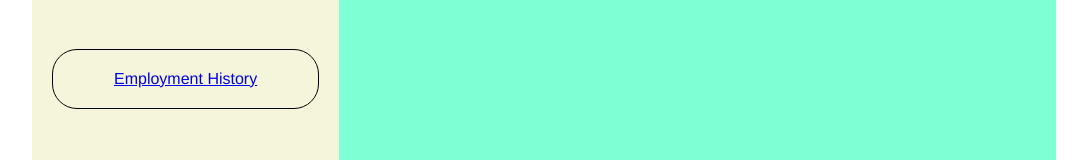
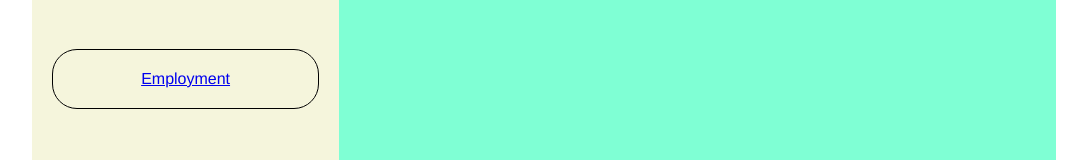
Before and after one commit to er1nh4/cs391a1-mp3, a React app: page / in a window 1280 px wide. Shown: the part 384-544 px from the top of the page, without its empty margins (96-1183 px from the left). Built offline with nearby package versions, Linux system fonts and the light colour scheme; the HTML template or start-up script is replaced by a standard one.

Commit message:
Updated Nav

```diff
--- a/src/components/Nav.tsx
+++ b/src/components/Nav.tsx
@@ -16,10 +16,10 @@ const StyledUnorderedList = styled.ul`
     padding-left: 0;
     display: flex;
     flex-direction: column;
+    justify-content: space-evenly;
 
     @media screen and (max-width: 750px) {
         flex-direction: row;
-        justify-content: space-between;
     }
 `;
 
@@ -35,7 +35,7 @@ const StyledList = styled.li`
     border-radius: 25px;
 
     @media screen and (max-width: 750px) {
-        margin: 0;
+        margin-inline: 10px;
         padding: 5px 10px;
     }
 `;
@@ -46,7 +46,7 @@ export default function Nav() {
             <StyledUnorderedList>
                 <StyledList><Link to={'/'}> Home </Link></StyledList>
                 <StyledList><Link to={'/education.html'}> Education </Link></StyledList>
-                <StyledList><Link to={'/employment.html'}> Employment History </Link></StyledList>
+                <StyledList><Link to={'/employment.html'}> Employment </Link></StyledList>
                 <StyledList><Link to={'/extracurriculars.html'}> Extracurriculars </Link></StyledList>
             </StyledUnorderedList>
         </StyledNav>
```
